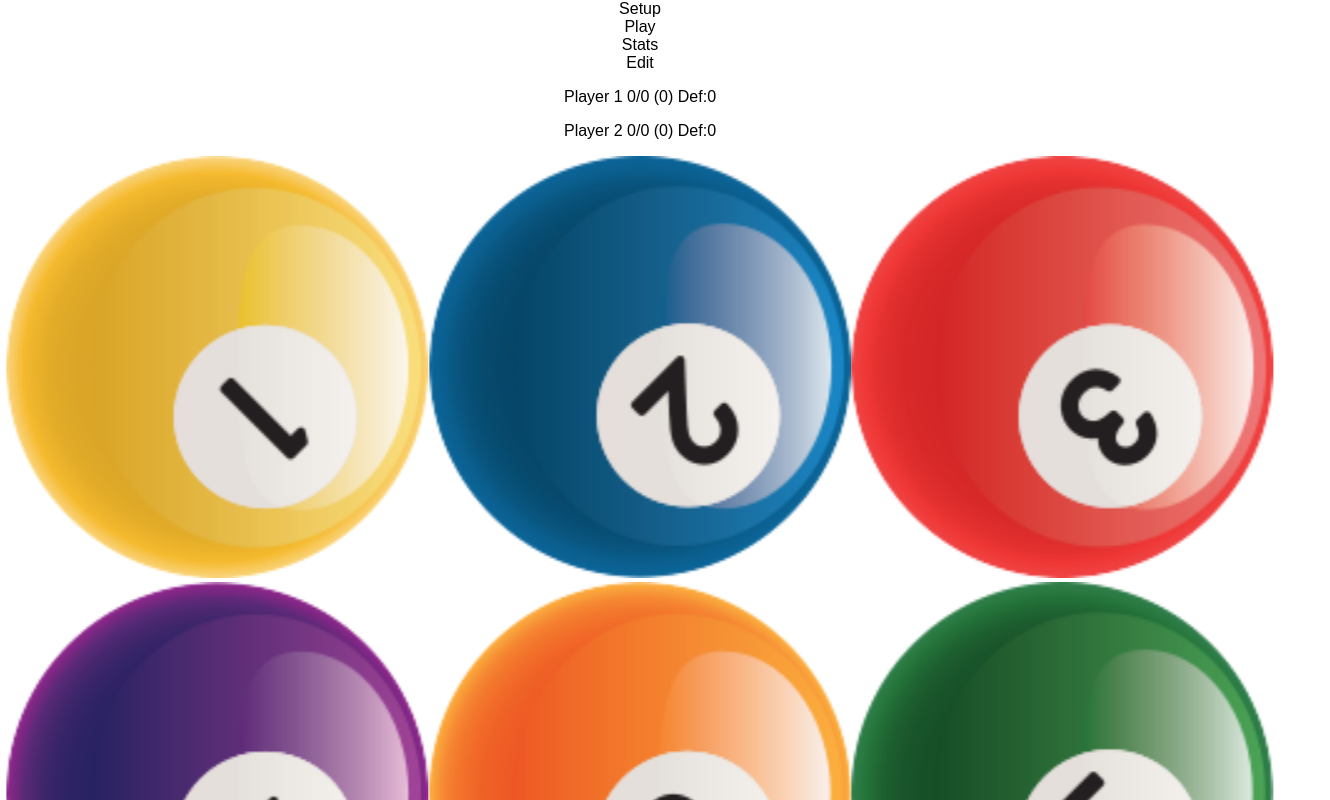
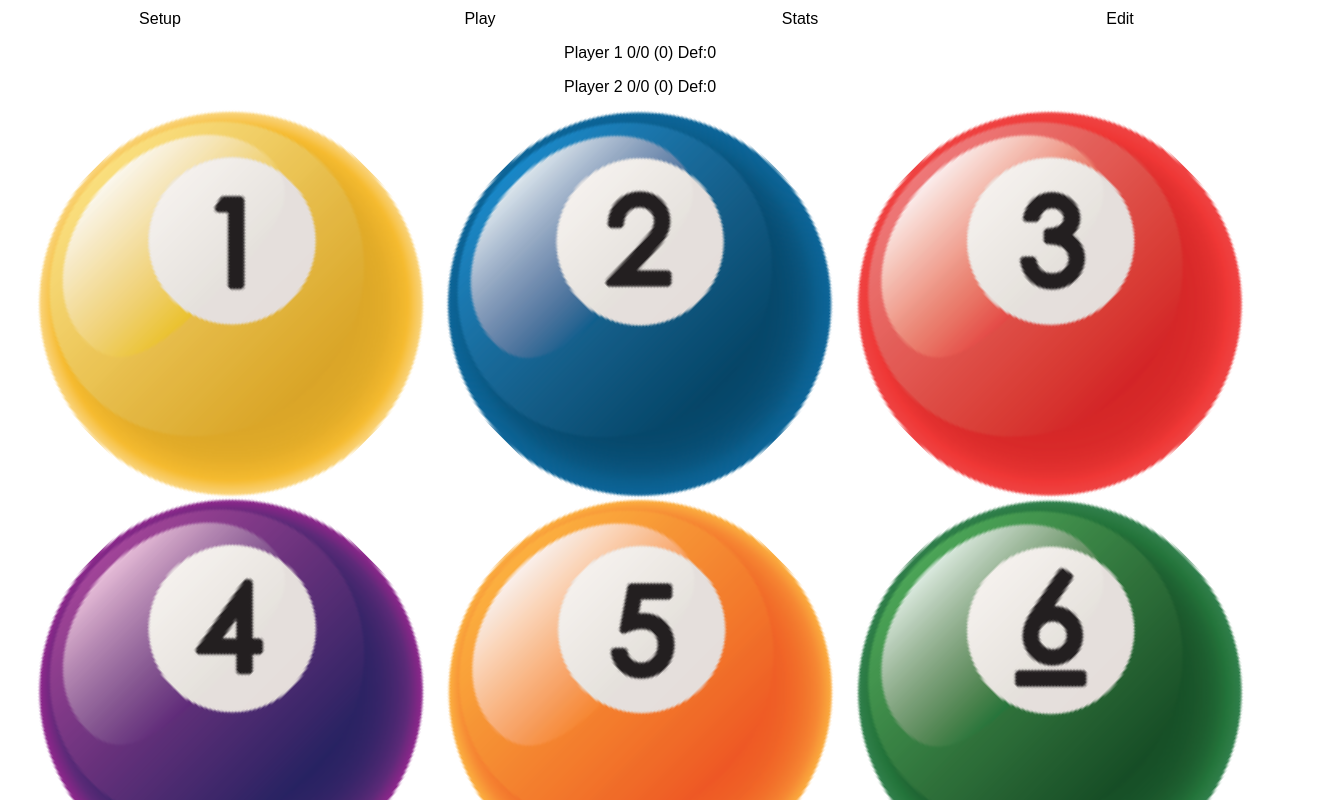
Before and after one commit to wjhurley/9ball-scoring-app, a React (Create React App) app: page / in a window 1280 px wide. Shown: the top 800 px of the page, 1330 px wide, since content can reach past the window. Built offline with nearby package versions, Linux system fonts and the light colour scheme.

Commit message:
changes some basic styling

```diff
--- a/src/components/Balls/Balls.css
+++ b/src/components/Balls/Balls.css
@@ -1,9 +1,12 @@
 .ball {
-  animation: Ball-spin infinite 20s linear;
-  width: 33%;
+  /*animation: Ball-spin infinite 20s linear;*/
+  width: 30%;
+  padding-left: 1%;
+  padding-right: 1%;
+  transform:rotate(-45deg);
 }
 
-@keyframes Ball-spin {
+/*@keyframes Ball-spin {
   from { transform: rotate(0deg); }
   to { transform: rotate(360deg); }
-}
+}*/
--- a/src/components/Navbar/Navbar.css
+++ b/src/components/Navbar/Navbar.css
@@ -1,7 +1,8 @@
 .navbar {
   display: flex;
-  flex-direction: column;
+  flex-direction: row;
   list-style-type: none;
+  padding-top: 10px;
 }
 .navitem {
   flex: 1;
```
